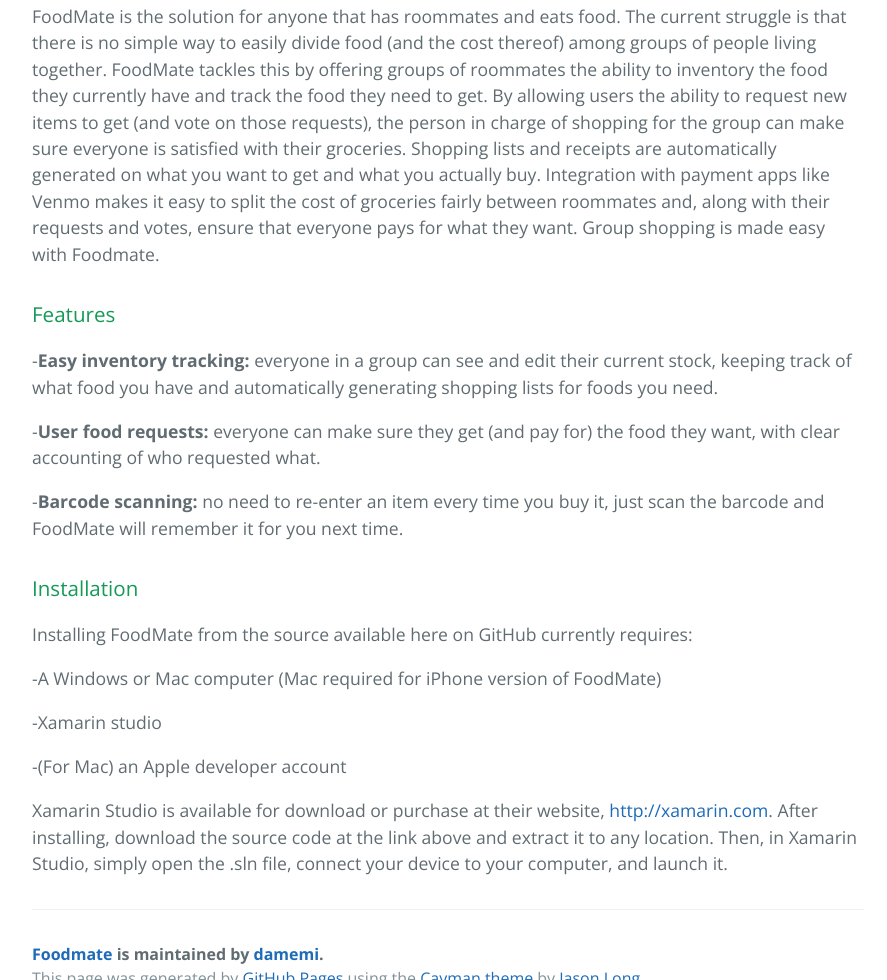
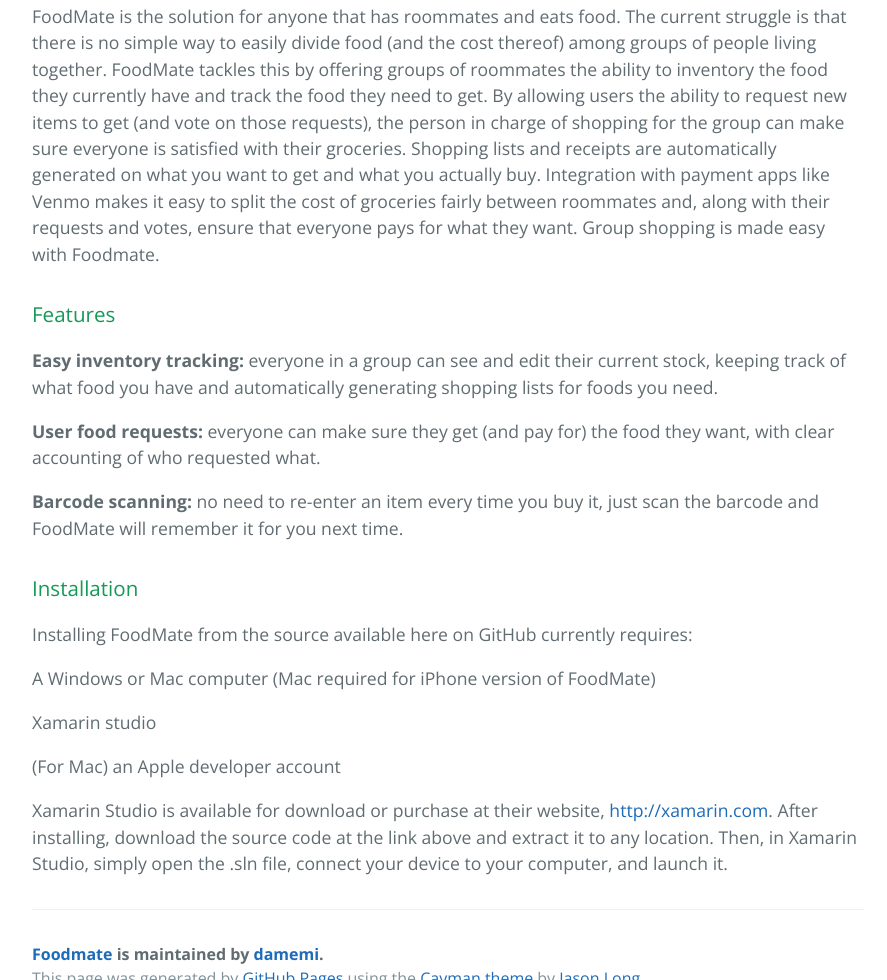
Before and after one commit to damemi/FoodMate, a plain HTML site: page index.html in a window 1280 px wide. Shown: the part 460-1440 px from the top of the page, without its empty margins (192-1079 px from the left). Drawn offline with nearby package versions, Linux system fonts and the light colour scheme.

```diff
--- a/index.html
+++ b/index.html
@@ -27,22 +27,22 @@
 <h3>
 <a id="features" class="anchor" href="#features" aria-hidden="true"><span class="octicon octicon-link"></span></a>Features</h3>
 
-<p>-<strong>Easy inventory tracking:</strong> everyone in a group can see and edit their current stock, keeping track of what food you have and automatically generating shopping lists for foods you need.</p>
+<p><strong>Easy inventory tracking:</strong> everyone in a group can see and edit their current stock, keeping track of what food you have and automatically generating shopping lists for foods you need.</p>
 
-<p>-<strong>User food requests:</strong> everyone can make sure they get (and pay for) the food they want, with clear accounting of who requested what.</p>
+<p><strong>User food requests:</strong> everyone can make sure they get (and pay for) the food they want, with clear accounting of who requested what.</p>
 
-<p>-<strong>Barcode scanning:</strong> no need to re-enter an item every time you buy it, just scan the barcode and FoodMate will remember it for you next time.</p>
+<p><strong>Barcode scanning:</strong> no need to re-enter an item every time you buy it, just scan the barcode and FoodMate will remember it for you next time.</p>
 
 <h3>
 <a id="installation" class="anchor" href="#installation" aria-hidden="true"><span class="octicon octicon-link"></span></a>Installation</h3>
 
 <p>Installing FoodMate from the source available here on GitHub currently requires:</p>
 
-<p>-A Windows or Mac computer (Mac required for iPhone version of FoodMate)</p>
+<p>A Windows or Mac computer (Mac required for iPhone version of FoodMate)</p>
 
-<p>-Xamarin studio</p>
+<p>Xamarin studio</p>
 
-<p>-(For Mac) an Apple developer account </p>
+<p>(For Mac) an Apple developer account </p>
 
 <p>Xamarin Studio is available for download or purchase at their website, <a href="http://xamarin.com">http://xamarin.com</a>. After installing, download the source code at the link above and extract it to any location. Then, in Xamarin Studio, simply open the .sln file, connect your device to your computer, and launch it.</p>
 
```
Also changed, not shown: params.json (+1 -1 lines).
